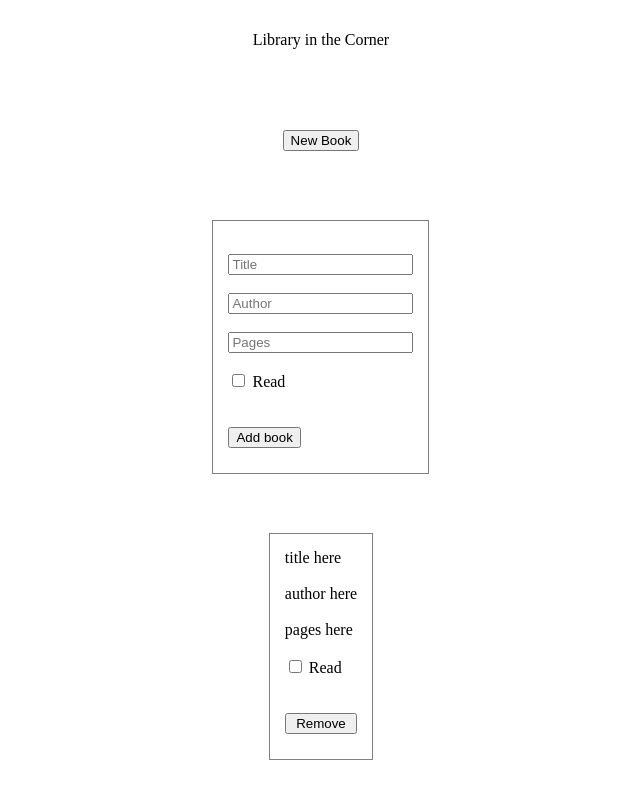
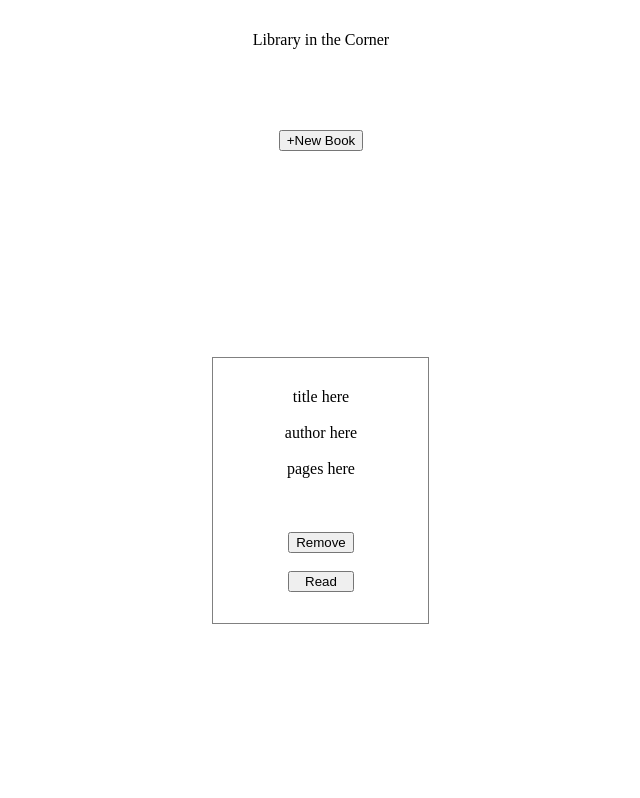
Before and after one commit to Skywingy/Library, a plain HTML site: page index.html in a window 1280 px wide. Shown: the whole page, without its empty margins (319-959 px from the left). Drawn offline with Linux system fonts and the light colour scheme.

Commit message:
adjustment on html

```diff
--- a/index.html
+++ b/index.html
@@ -15,9 +15,9 @@
             <p>Library in the Corner</p>
         </header>
         <div class = "first">
-            <button type="button">New Book</button>
+            <button type="button" onclick="addBook();">+New Book</button>
         </div>
-        <div class = "form">
+        <div class = "form" id = "form1">
             <form>
                 <label for="title"></label><br>
                 <input type="text" id="title" name="title" value="" placeholder="Title"><br>
@@ -26,19 +26,18 @@
                 <label for="pages"></label><br>
                 <input type="number" id="pages" name="pages" value="" placeholder="Pages"><br><br>
                 <input type="checkbox" id="read" name="read" value="Read">
-                <label for="read">Read</label><br><br><br>
-                <input type="submit" value="Add book">
+                <label for="read">Read</label><br><br>
+                <input type="submit" onclick="add();" value="Add book">
             </form>
         </div>
-        <div class = "card">
+        <div class = "card" id = "form2">
                 <label for="title">title here</label><br>
                 <label for="author">author here</label><br>
-                <label for="pages">pages here</label><br>
-                <div class = "checkbox">
-                    <input type="checkbox" id="read" name="read" value="Read">
-                    <label for="read">Read</label><br><br><br>
+                <label for="pages">pages here</label><br><br><br>
+                <div class="buttonC">
+                    <input type="button" value="Remove" onclick=""><br>
+                    <input type="button" value="Read" onclick="">
                 </div>
-                <input type="button" value="Remove" onclick="">
         </div>
     </div>
 
--- a/script.js
+++ b/script.js
@@ -12,10 +12,10 @@ for (let i = 0; i < myLibrary.length; i++) {
     console.table(myLibrary[i]);
 }
 
-function on() {
-    document.getElementById("overlay").style.display = "block";
-  }
+function addBook() {
+    document.getElementById('form1').style.display = 'block';
+}
 
-  function off() {
-    document.getElementById("overlay").style.display = "none";
-  }
+function add() {
+    document.getElementById('form2').style.display = 'block';
+}
--- a/style.css
+++ b/style.css
@@ -9,7 +9,7 @@ html, body {
     height: 100%;
     display: grid;
     grid-template-columns: 1fr 1fr 1fr;
-    grid-template-rows: 10% 15% auto auto;
+    grid-template-rows: 10% 15% auto;
     justify-items: center;
     align-items: center;
 
@@ -29,15 +29,33 @@ html, body {
     border: 1px solid grey;
     padding: 15px 15px 25px 15px;
     margin-bottom: 20px;
+}
+
+#form1 {
+    display: none;
+}
+
+#form2  {
 
 }
 
 .card {
     grid-column: 1/4;
     border: 1px solid grey;
-    padding: 15px 15px 25px 15px;
+    padding: 20px;
     display: flex;
     flex-direction: column;
     margin-bottom: 20px;
+    height: 225px;
+    width: 175px;
+    align-items: center;
+    justify-content: center;
 
 }
+
+.buttonC {
+    display: grid;
+    grid-template-columns: 1fr;
+
+
+}
```
